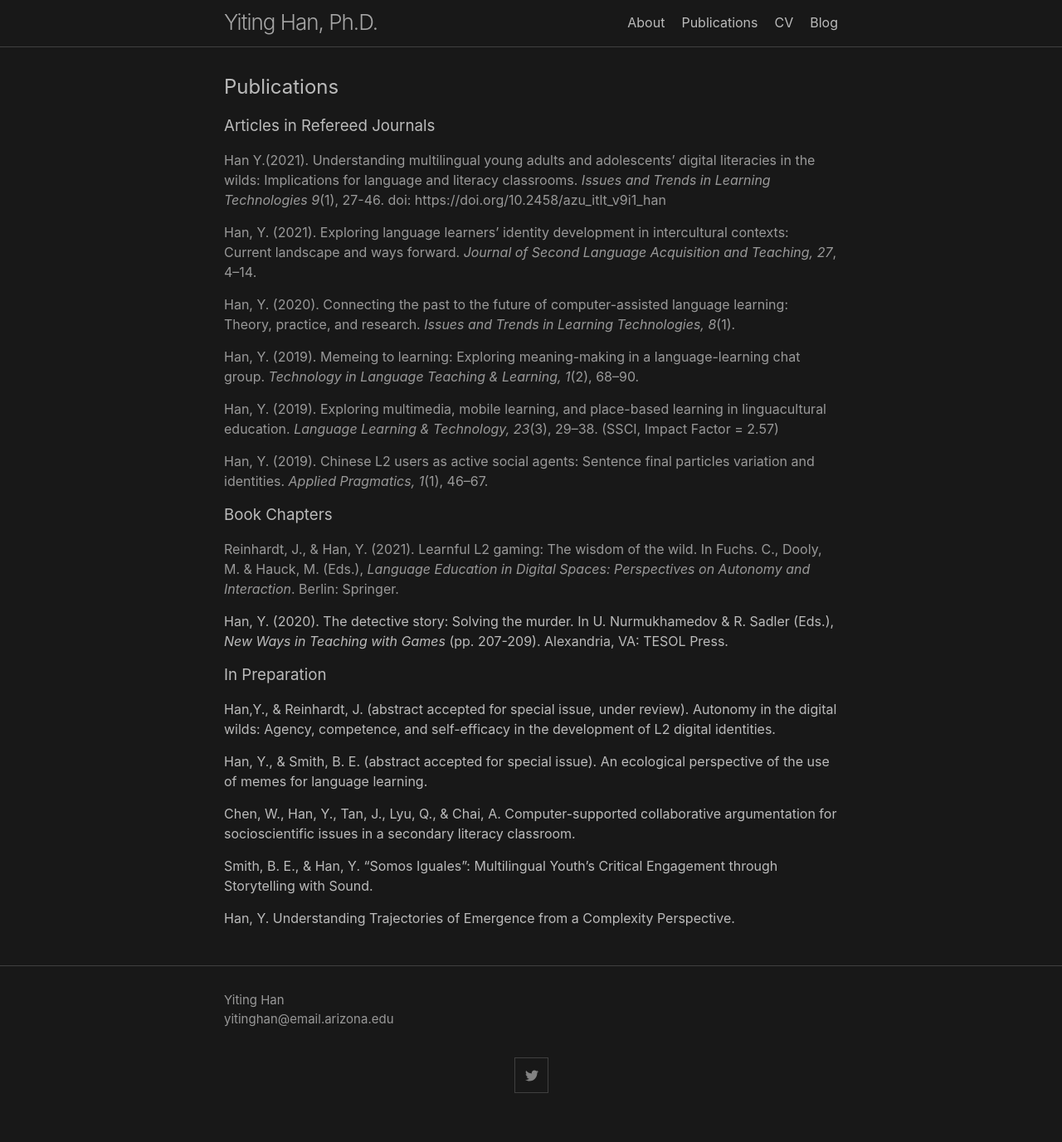
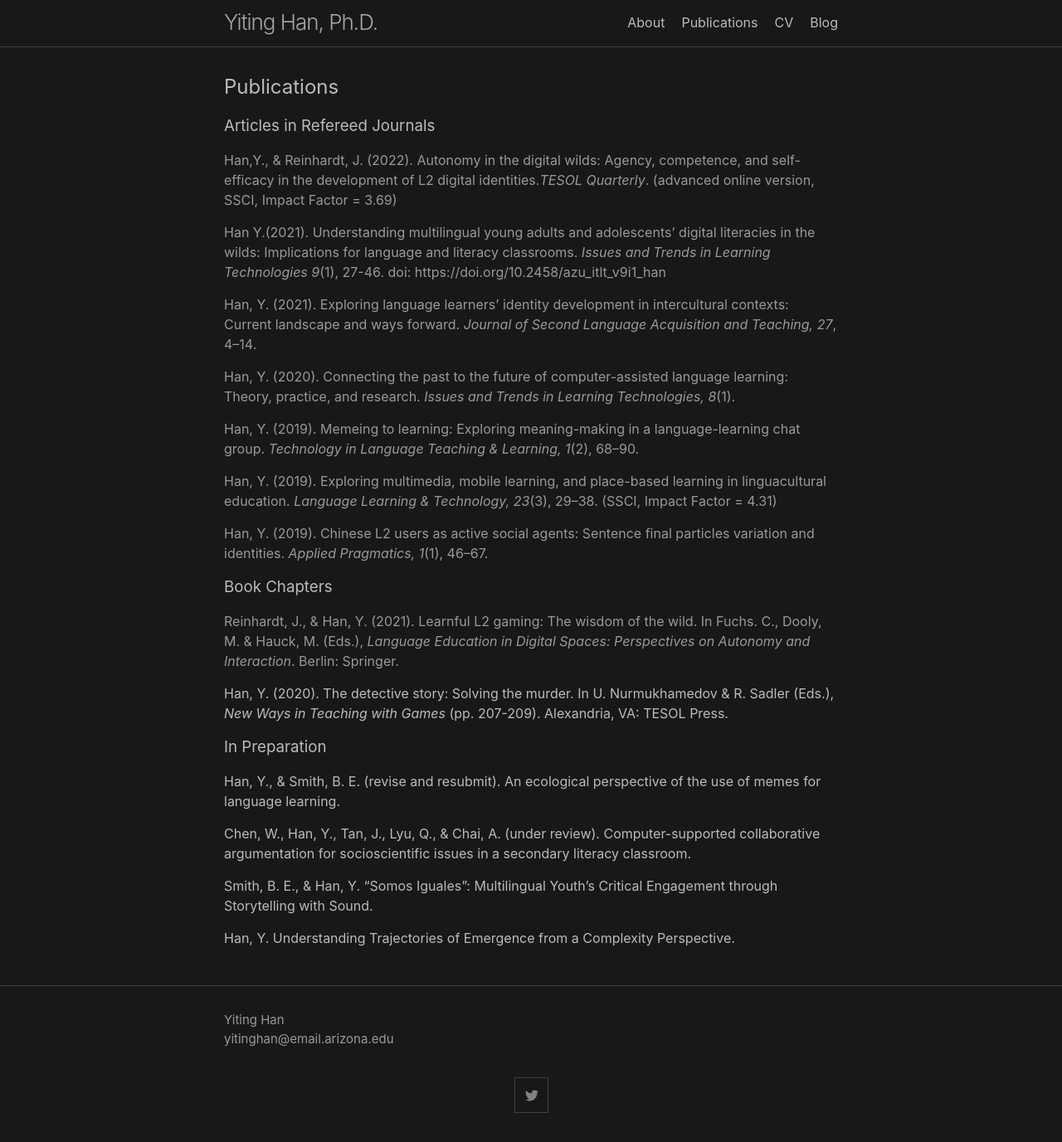
Before and after one commit to yitinghanphd/yitinghanphd.github.io, a Jekyll site: the page built from publications.md, in a window 1280 px wide. Shown: the whole page at 83% size. Built offline with Jekyll 4.4.1, drawn with Linux system fonts in a browser that asks for light colours; before the commit the page ends 1353 px from its top, so only the background shows below that.

Commit message:
Update publications.md
update tq

```diff
--- a/publications.md
+++ b/publications.md
@@ -5,6 +5,8 @@ permalink: /publications/
 ---
 ## Publications
 ### Articles in Refereed Journals
+
+[Han,Y., & Reinhardt, J. (2022). Autonomy in the digital wilds: Agency, competence, and self-efficacy in the development of L2 digital identities.*TESOL Quarterly*. (advanced online version, SSCI, Impact Factor = 3.69)](https://onlinelibrary.wiley.com/doi/10.1002/tesq.3142)
 
 [Han Y.(2021). Understanding multilingual young adults and adolescents' digital literacies in the wilds: Implications for language and literacy classrooms. *Issues and Trends in Learning Technologies 9*(1), 27-46. doi: https://doi.org/10.2458/azu_itlt_v9i1_han](https://journals.librarypublishing.arizona.edu/itlt/article/id/2277/)
 
@@ -14,7 +16,7 @@ permalink: /publications/
 
 [Han, Y. (2019). Memeing to learning: Exploring meaning-making in a language-learning chat group. *Technology in Language Teaching & Learning, 1*(2), 68–90.](https://www.castledown.com.au/journals/tltl/article/?reference=191)
 
-[Han, Y. (2019). Exploring multimedia, mobile learning, and place-based learning in linguacultural education. *Language Learning & Technology, 23*(3), 29–38. (SSCI, Impact Factor = 2.57)](https://www.lltjournal.org/item/3116)
+[Han, Y. (2019). Exploring multimedia, mobile learning, and place-based learning in linguacultural education. *Language Learning & Technology, 23*(3), 29–38. (SSCI, Impact Factor = 4.31)](https://www.lltjournal.org/item/3116)
 
 [Han, Y. (2019). Chinese L2 users as active social agents: Sentence final particles variation and identities. *Applied Pragmatics, 1*(1), 46–67.](https://benjamins.com/catalog/ap.00003.han)
 
@@ -24,11 +26,10 @@ permalink: /publications/
 Han, Y. (2020). The detective story: Solving the murder. In U. Nurmukhamedov & R. Sadler (Eds.), *New Ways in Teaching with Games* (pp. 207-209). Alexandria, VA: TESOL Press.
 
 ### In Preparation
-Han,Y., & Reinhardt, J. (abstract accepted for special issue, under review). Autonomy in the digital wilds: Agency, competence, and self-efficacy in the development of L2 digital identities.
 
-Han, Y., & Smith, B. E. (abstract accepted for special issue). An ecological perspective of the use of memes for language learning.
+Han, Y., & Smith, B. E. (revise and resubmit). An ecological perspective of the use of memes for language learning.
 
-Chen, W., Han, Y., Tan, J., Lyu, Q., & Chai, A. Computer-supported collaborative argumentation for socioscientific issues in a secondary literacy classroom.
+Chen, W., Han, Y., Tan, J., Lyu, Q., & Chai, A. (under review). Computer-supported collaborative argumentation for socioscientific issues in a secondary literacy classroom.
 
 Smith, B. E., & Han, Y. “Somos Iguales”: Multilingual Youth’s Critical Engagement through Storytelling with Sound.
 
```
